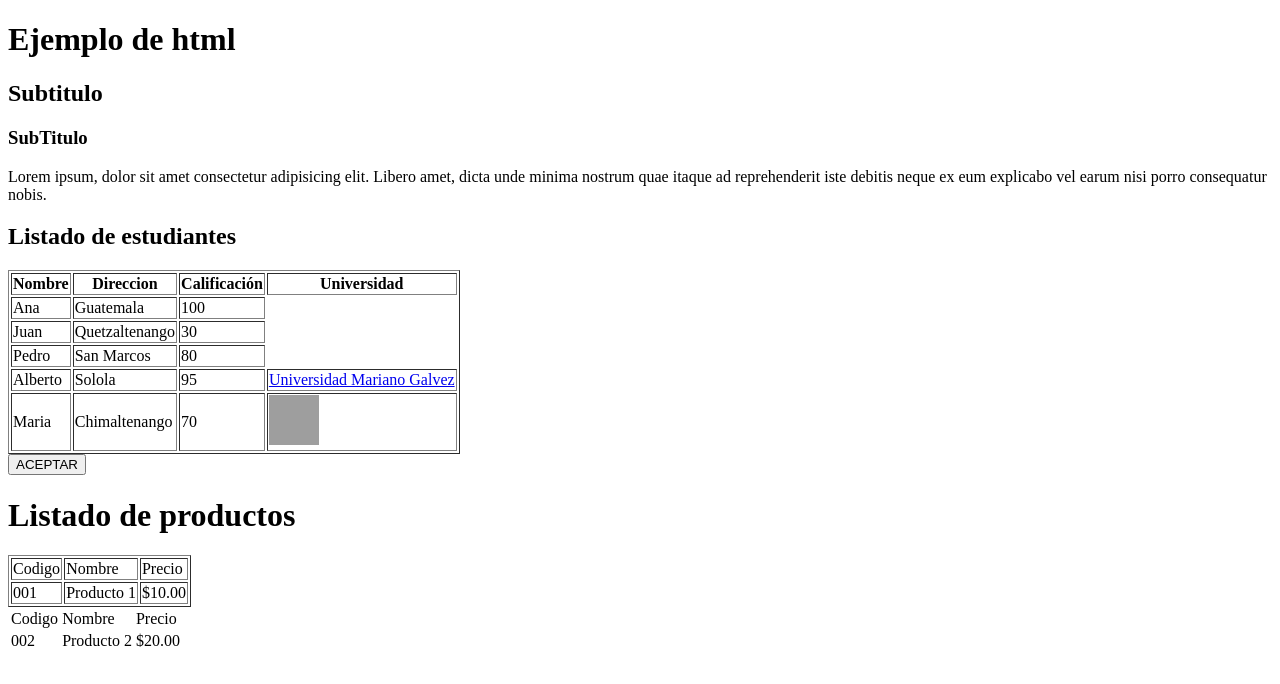
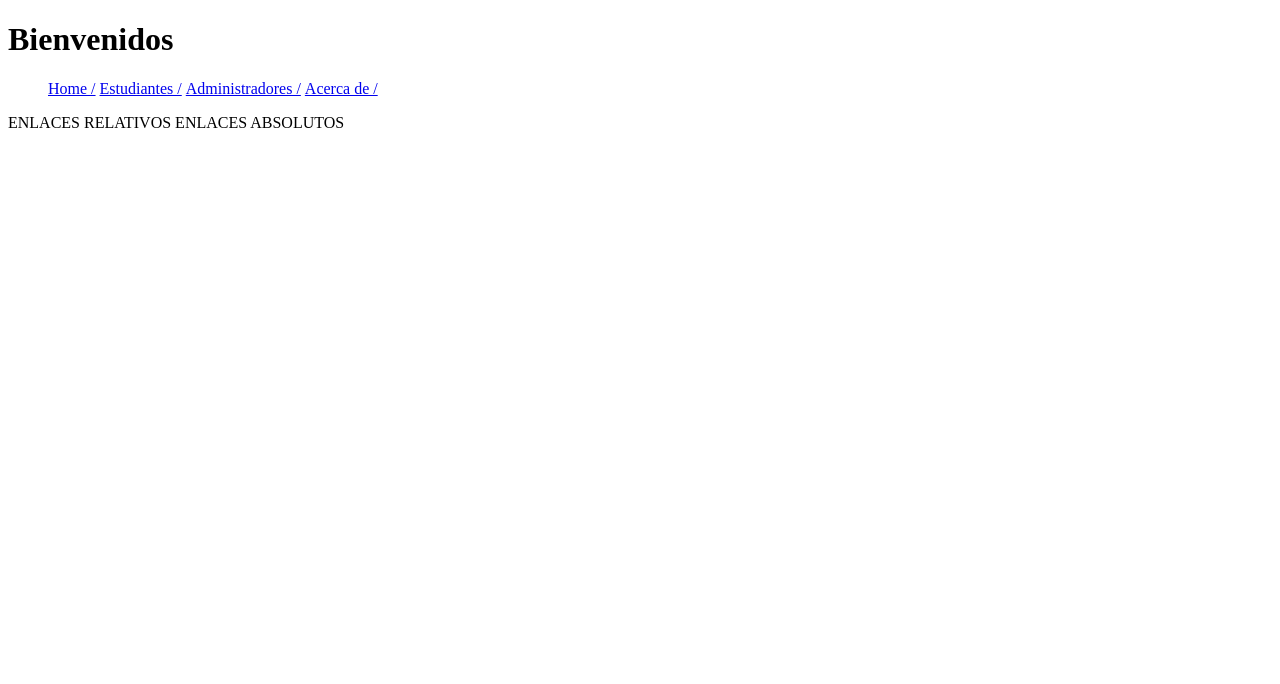
Before and after one commit to ivandeleonumg/Tarea1, a plain HTML site: page index.html in a window 1280 px wide. Drawn offline with Linux system fonts and the light colour scheme; grey boxes are pictures that could not be loaded.

Commit message:
Subir ficheros de hoja de trabajo

```diff
--- a/index.html
+++ b/index.html
@@ -6,78 +6,17 @@
     <title>Ejemplo de html</title>
 </head>
 <body>
-    <h1>Ejemplo de html</h1>
-    <h2>Subtitulo</h2>
-    <h3>SubTitulo</h3>
-    <p>Lorem ipsum, dolor sit amet consectetur adipisicing elit. Libero amet, dicta unde minima nostrum quae itaque ad reprehenderit iste debitis neque ex eum explicabo vel earum nisi porro consequatur nobis.</p>
-    <h2>Listado de estudiantes</h2>
-    <table border="1">
-        <thead>
-            <tr>
-                <th>Nombre</th>
-                <th>Direccion</th>
-                <th>Calificación</th>
-                <th>Universidad</th>
-            </tr>
-        </thead>
-        <tbody>
-            <tr>
-                <td>Ana</td>
-                <td>Guatemala</td>
-                <td>100</td>
-            </tr>
-            <tr>
-                <td>Juan</td>
-                <td>Quetzaltenango</td>
-                <td>30</td>
-            </tr>
-            <tr>
-                <td>Pedro</td>
-                <td>San Marcos</td>
-                <td>80</td>
-            </tr>
-            <tr>
-                <td>Alberto</td>
-                <td>Solola</td>
-                <td>95</td>
-                <td><a href="www.umg.edu.gt">Universidad Mariano Galvez</a></td>
-            </tr>
-            <tr>
-                <td>Maria</td>
-                <td>Chimaltenango</td>
-                <td>70</td>
-                <td><img src="https://upload.wikimedia.org/wikipedia/commons/thumb/1/15/Escudo_de_la_universidad_Mariano_G%C3%A1lvez_Guatemala.svg/2048px-Escudo_de_la_universidad_Mariano_G%C3%A1lvez_Guatemala.svg.png" alt="100" width="50" height="50"></td>
-            </tr>
-        </tbody>
-    </table>
-    <button>ACEPTAR</button>
-
-    <h1>Listado de productos</h1>
-    <table border="1">
-        <tr>
-            <td>Codigo</td>
-            <td>Nombre</td>
-            <td>Precio</td>
-        </tr>
-        <tr>
-            <td>001</td>
-            <td>Producto 1</td>
-            <td>$10.00</td>
-        </tr>
-    </table>
-
-    <table>
-        <tr>
-            <td>Codigo</td>
-            <td>Nombre</td>
-            <td>Precio</td>
-        </tr>
-        <tr>
-            <td>002</td>
-            <td>Producto 2</td>
-            <td>$20.00</td>
-        </tr>
-    </table>
+    <h1>Bienvenidos</h1>
+    <ul>
+        <li style="display: inline;"><a href="https://google.com">Home /</a></li>
+        <li style="display: inline;"><a href="extras/estudiantes.html">Estudiantes /</a></li>
+        <li style="display: inline;"><a href="extras/administradores.html">Administradores /</a></li>
+        <li style="display: inline;"><a href="extras/informacion/acercade.html">Acerca de /</a></li>
+    </ul>
 
 </body>
 </html>
+
+
+ENLACES RELATIVOS
+ENLACES ABSOLUTOS
```
Also changed, not shown: extras/administradores.html (added, +11 -0 lines), extras/estudiantes.html (added, +11 -0 lines), extras/informacion/acercade.html (added, +11 -0 lines).
